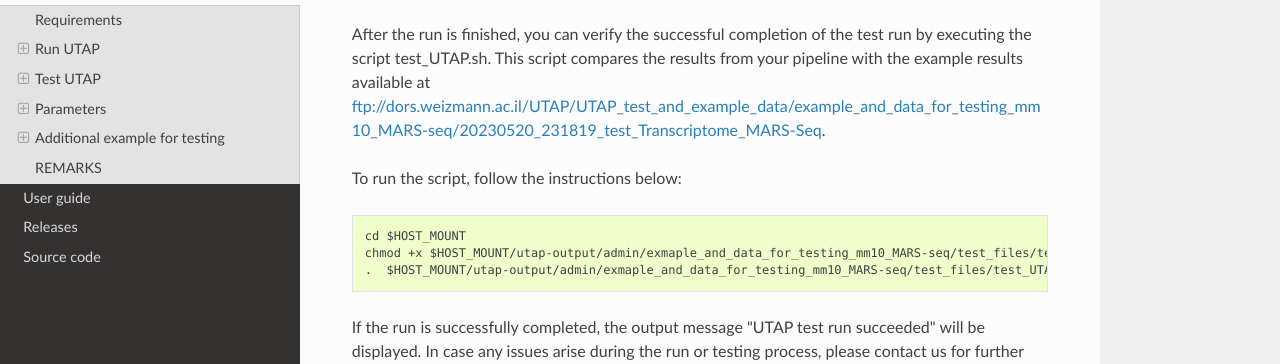
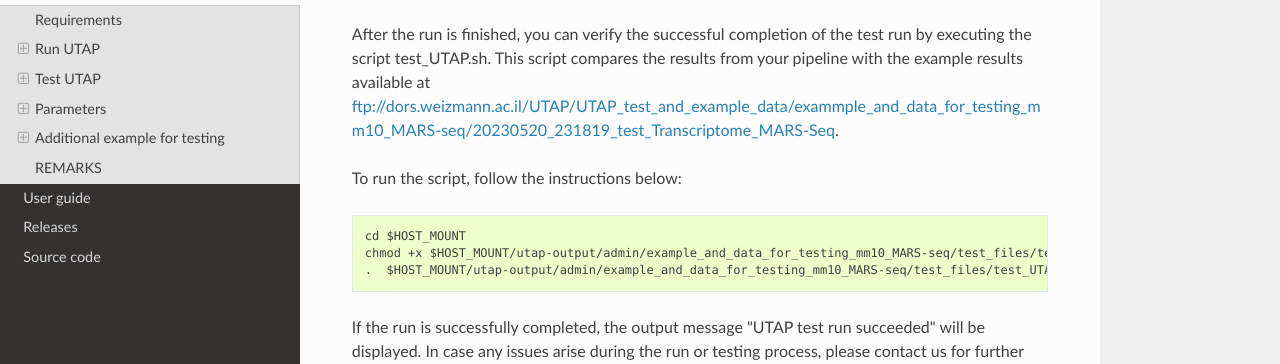
Before and after one commit to utap2/utap2, a Sphinx documentation site: the page built from docs/rst/installation.rst, in a window 1280 px wide and 900 px high, scrolled down 12488 px. Shown: the part 161-525 px from the top of the window. Built offline with Sphinx 7.4.7 and the Read the Docs theme 2.0.0, drawn with Linux system fonts in a browser that asks for light colours; some of the changed text lies outside the part shown.

Commit message:
Update installation.rst
.

```diff
--- a/docs/rst/installation.rst
+++ b/docs/rst/installation.rst
@@ -234,8 +234,8 @@
 ::
 
     cd $HOST_MOUNT
-    chmod +x $HOST_MOUNT/utap-output/admin/exmaple_and_data_for_testing_hg38_RNA-seq/test_files/test_UTAP.sh
-    .  $HOST_MOUNT/utap-output/admin/exmaple_and_data_for_testing_hg38_RNA-seq/test_files/test_UTAP.sh
+    chmod +x $HOST_MOUNT/utap-output/admin/example_and_data_for_testing_hg38_RNA-seq/test_files/test_UTAP.sh
+    .  $HOST_MOUNT/utap-output/admin/example_and_data_for_testing_hg38_RNA-seq/test_files/test_UTAP.sh
 
 If the run is successfully completed, the output message "UTAP test run succeeded" will be displayed. In case any issues arise during the run or testing process, please contact us for further assistance.
 
@@ -543,15 +543,15 @@
 
 Check pipeline output
 --------------------------
-After the run is finished, you can verify the successful completion of the test run by executing the script test_UTAP.sh. This script compares the results from your pipeline with the example results available at ftp://dors.weizmann.ac.il/UTAP/UTAP_test_and_example_data/example_and_data_for_testing_mm10_MARS-seq/20230520_231819_test_Transcriptome_MARS-Seq.
+After the run is finished, you can verify the successful completion of the test run by executing the script test_UTAP.sh. This script compares the results from your pipeline with the example results available at ftp://dors.weizmann.ac.il/UTAP/UTAP_test_and_example_data/exammple_and_data_for_testing_mm10_MARS-seq/20230520_231819_test_Transcriptome_MARS-Seq.
 
 To run the script, follow the instructions below:
 
 ::
 
     cd $HOST_MOUNT
-    chmod +x $HOST_MOUNT/utap-output/admin/exmaple_and_data_for_testing_mm10_MARS-seq/test_files/test_UTAP.sh
-    .  $HOST_MOUNT/utap-output/admin/exmaple_and_data_for_testing_mm10_MARS-seq/test_files/test_UTAP.sh
+    chmod +x $HOST_MOUNT/utap-output/admin/example_and_data_for_testing_mm10_MARS-seq/test_files/test_UTAP.sh
+    .  $HOST_MOUNT/utap-output/admin/example_and_data_for_testing_mm10_MARS-seq/test_files/test_UTAP.sh
 
 If the run is successfully completed, the output message "UTAP test run succeeded" will be displayed. In case any issues arise during the run or testing process, please contact us for further assistance.
 
```
